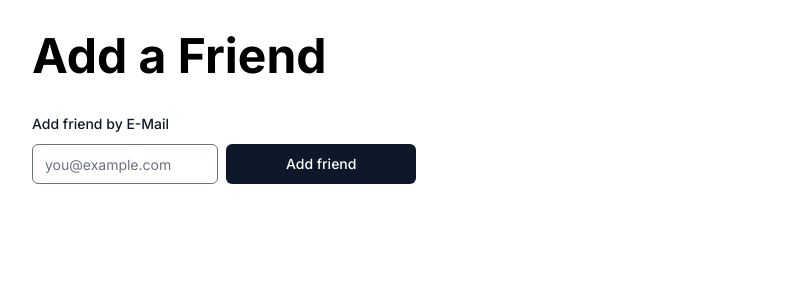
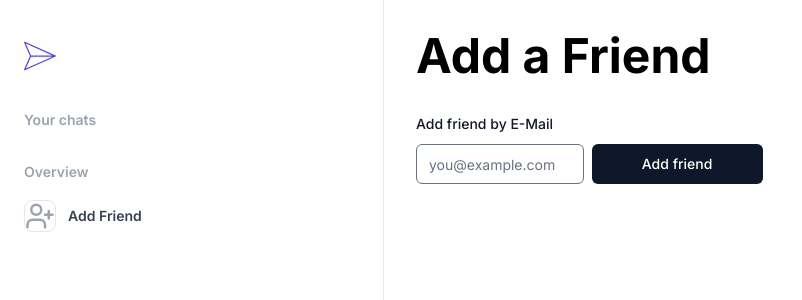
Before and after one commit to iamseye/chitchat, a Next.js app: page /dashboard/add in a window 1280 px wide. Shown: the top 300 px of the page, without its empty margins (0-802 px from the left). Built offline with nearby package versions, Linux system fonts and the light colour scheme.

Commit message:
added sidebar

```diff
--- /dev/null
+++ b/src/app/(dashboard)/dashboard/layout.tsx
@@ -0,0 +1,47 @@
+import { Icons } from "@/components/Icons";
+import SideBarOption from "@/components/ui/SideBarOption";
+import Link from "next/link";
+import { FC, ReactNode } from "react";
+
+interface layoutProps {
+  children: ReactNode;
+}
+
+const layout: FC<layoutProps> = ({ children }) => {
+  return (
+    <div className="w-full flex h-screen">
+      <div className="flex h-full w-full max-w-sm flex-col grow border-r border-gray-200 p-6 gap-y-5 overflow-y-auto">
+        <Link href="/dashboard" className="flex h-16 items-center">
+          <Icons.logo className="h-8 w-auto text-indigo-600" />
+        </Link>
+
+        <nav className="flex flex-col">
+          <ul role="list" className="flex flex-1 flex-col gap-y-7">
+            <li>
+              <div className="text-sm font-semibold leading-6 text-gray-400">
+                Your chats
+              </div>
+            </li>
+            <li>
+              <div className="text-sm font-semibold leading-6 text-gray-400">
+                Overview
+                <ul role="list" className="-mx-2 mt-2 mb-2 space-y-1">
+                  <li>
+                    <SideBarOption
+                      title="Add Friend"
+                      href="/dashboard/add"
+                      icon="addFriend"
+                    />
+                  </li>
+                </ul>
+              </div>
+            </li>
+          </ul>
+        </nav>
+      </div>
+      {children}
+    </div>
+  );
+};
+
+export default layout;
--- a/src/components/icons.tsx
+++ b/src/components/icons.tsx
@@ -1,22 +1,21 @@
-import { Loader2, LucideProps, type Icon as LucideIcon } from "lucide-react";
-
-export type Icon = LucideIcon;
+import {
+  Loader2,
+  UserPlus,
+  LucideProps,
+  type Icon as LucideIcon,
+} from "lucide-react";
 
 export const Icons = {
   logo: (props: LucideProps) => (
-    <svg
-      viewBox="0 0 24 24"
-      fill="currentColor"
-      stroke="currentColor"
-      strokeWidth="2"
-      strokeLinecap="round"
-      strokeLinejoin="round"
-      {...props}
-    >
-      <circle cx="12" cy="12" r="10"></circle>
+    <svg {...props} viewBox="0 0 2000 2000">
+      <path
+        fill="currentColor"
+        d="m1976.678 964.142-1921.534-852.468c-14.802-6.571-32.107-3.37-43.577 8.046-11.477 11.413-14.763 28.703-8.28 43.532l365.839 836.751-365.839 836.749c-6.483 14.831-3.197 32.119 8.28 43.532 7.508 7.467 17.511 11.417 27.677 11.417 5.37 0 10.785-1.103 15.9-3.371l1921.533-852.466c14.18-6.292 23.322-20.349 23.322-35.861.001-15.514-9.141-29.571-23.321-35.861zm-1861.042-739.791 1664.615 738.489h-1341.737zm321.069 816.954h1334.219l-1655.287 734.35z"
+      />
     </svg>
   ),
   spinner: Loader2,
+  addFriend: UserPlus,
   google: () => (
     <svg
       className="mr-2 h-4 w-4"
@@ -48,3 +47,5 @@ export const Icons = {
     </svg>
   ),
 };
+
+export type Icon = keyof typeof Icons;
--- /dev/null
+++ b/src/components/ui/SideBarOption.tsx
@@ -0,0 +1,27 @@
+import Link from "next/link";
+import { FC } from "react";
+import { Icon, Icons } from "../Icons";
+
+interface SideBarOptionProps {
+  title: string;
+  icon: Icon;
+  href: string;
+}
+
+const SideBarOption: FC<SideBarOptionProps> = ({ title, icon, href }) => {
+  const SideBarIcon = Icons[icon];
+  return (
+    <Link
+      href={href}
+      className="text-gray-700 hover:text-indigo-600 hover:bg-gray-50 group flex gap-3 rounded-md p-2 text-sm leading-6 font-semibold items-center"
+    >
+      <span className="text-gray-400 border-gray-200 group-hover:border-indigo-600 group-hover:text-indigo-600 flex h-8 w-8 shrink-0 items-center justify-center rounded-lg border text-[0.625rem] font-medium bg-white">
+        <SideBarIcon className="h-8 w-auto" />
+      </span>
+
+      <span className="truncate">{title}</span>
+    </Link>
+  );
+};
+
+export default SideBarOption;
```
